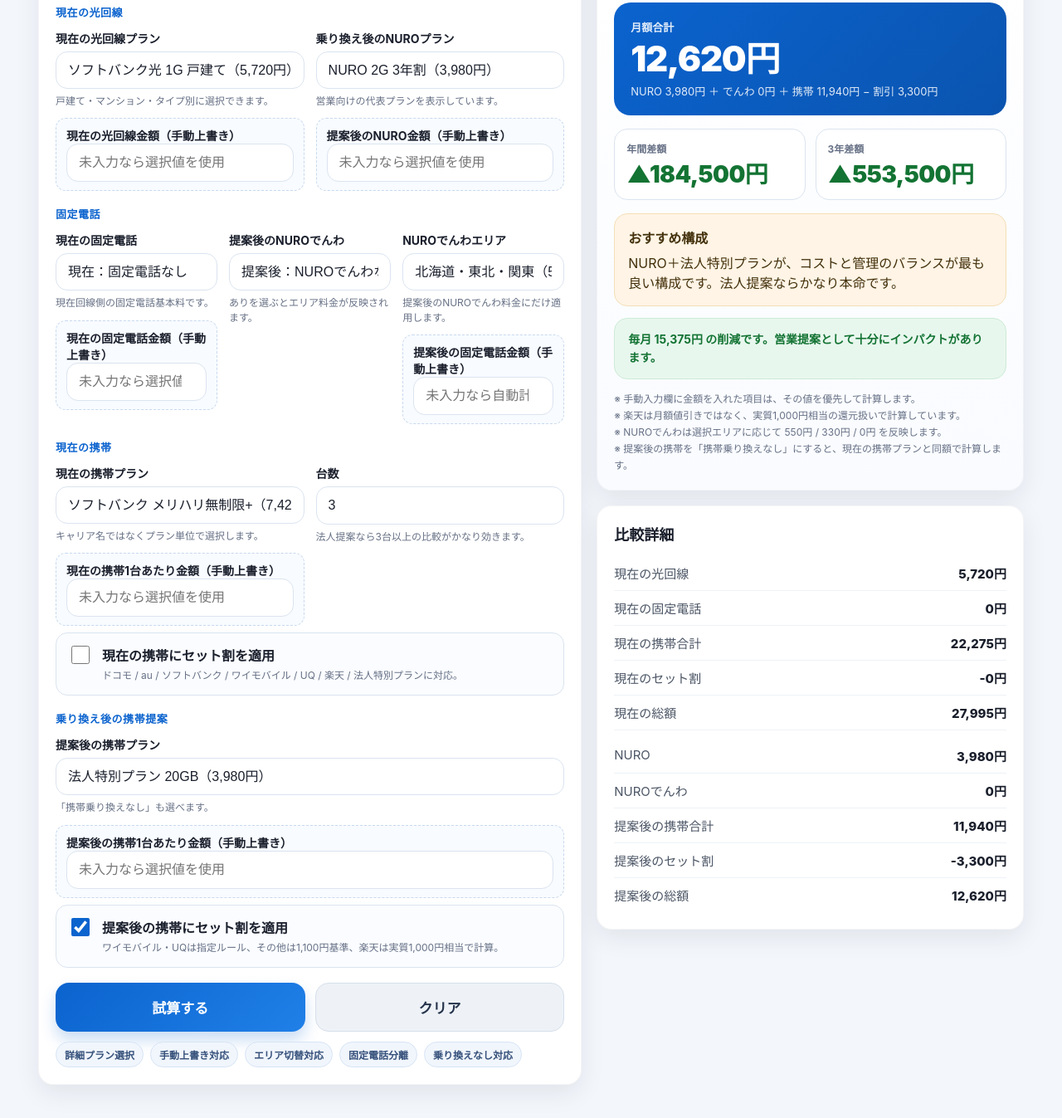
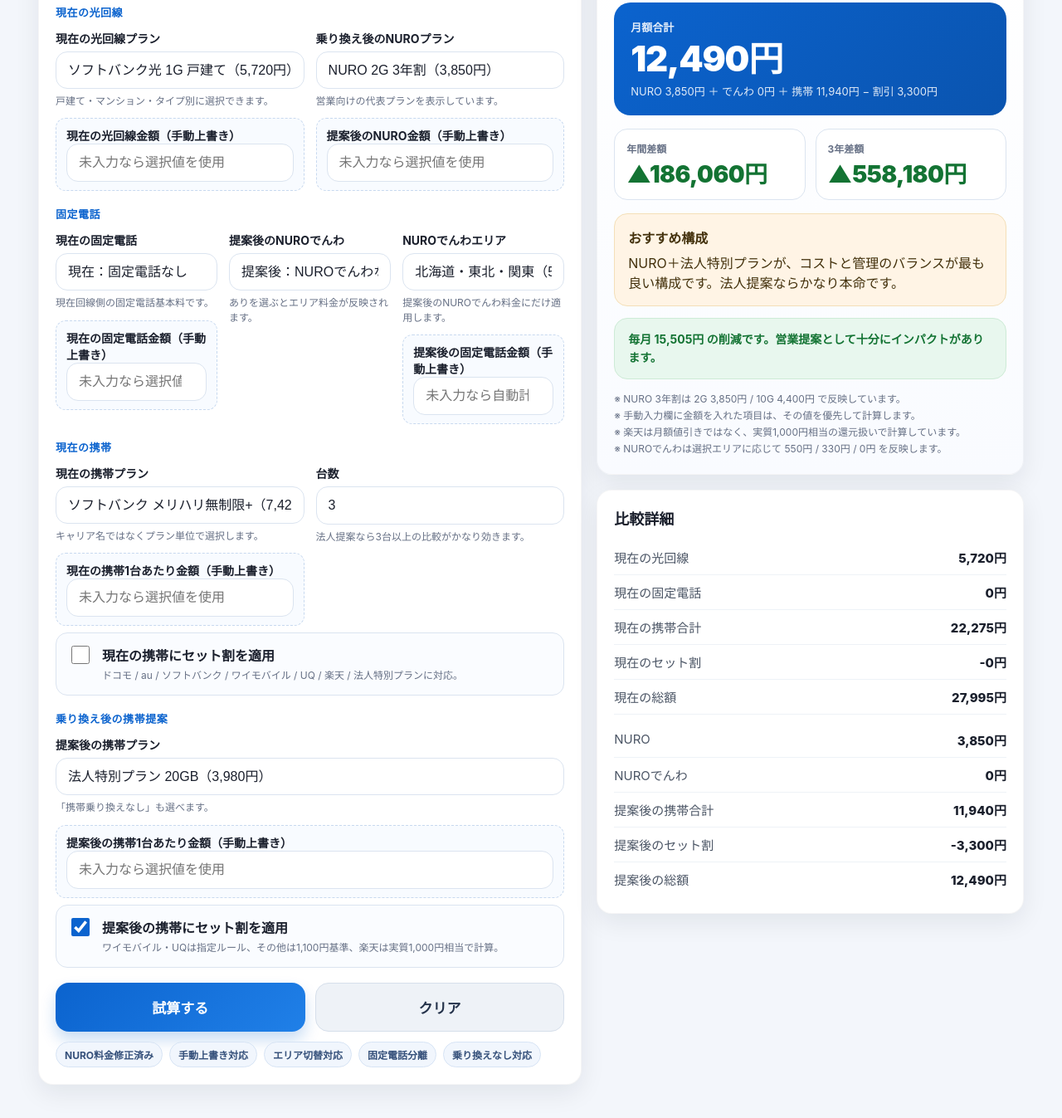
Before and after one commit to furuta-wako/simulator, a plain HTML site: page index.html in a window 1280 px wide. Shown: the part 267-1614 px from the top of the page at 83% size. Drawn offline with Linux system fonts and the light colour scheme.

Commit message:
Update index.html

```diff
--- a/index.html
+++ b/index.html
@@ -543,7 +543,7 @@
         </div>
 
         <div class="tag-row">
-          <span class="tag">詳細プラン選択</span>
+          <span class="tag">NURO料金修正済み</span>
           <span class="tag">手動上書き対応</span>
           <span class="tag">エリア切替対応</span>
           <span class="tag">固定電話分離</span>
@@ -585,10 +585,10 @@
           </div>
 
           <div class="note">
+            ※ NURO 3年割は 2G 3,850円 / 10G 4,400円 で反映しています。<br>
             ※ 手動入力欄に金額を入れた項目は、その値を優先して計算します。<br>
             ※ 楽天は月額値引きではなく、実質1,000円相当の還元扱いで計算しています。<br>
-            ※ NUROでんわは選択エリアに応じて 550円 / 330円 / 0円 を反映します。<br>
-            ※ 提案後の携帯を「携帯乗り換えなし」にすると、現在の携帯プランと同額で計算します。
+            ※ NUROでんわは選択エリアに応じて 550円 / 330円 / 0円 を反映します。
           </div>
         </section>
 
@@ -632,9 +632,9 @@
     ];
 
     const nuroPlans = [
-      { id: "nuro_2g_3y", label: "NURO 2G 3年割", price: 3980 },
+      { id: "nuro_2g_3y", label: "NURO 2G 3年割", price: 3850 },
       { id: "nuro_2g_normal", label: "NURO 2G 通常", price: 5500 },
-      { id: "nuro_10g_3y", label: "NURO 10G 3年割", price: 3980 },
+      { id: "nuro_10g_3y", label: "NURO 10G 3年割", price: 4400 },
       { id: "nuro_10g_normal", label: "NURO 10G 通常", price: 6050 }
     ];
 
```
